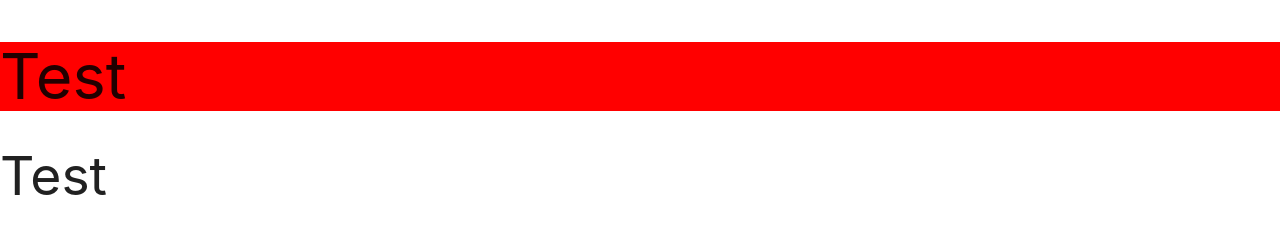
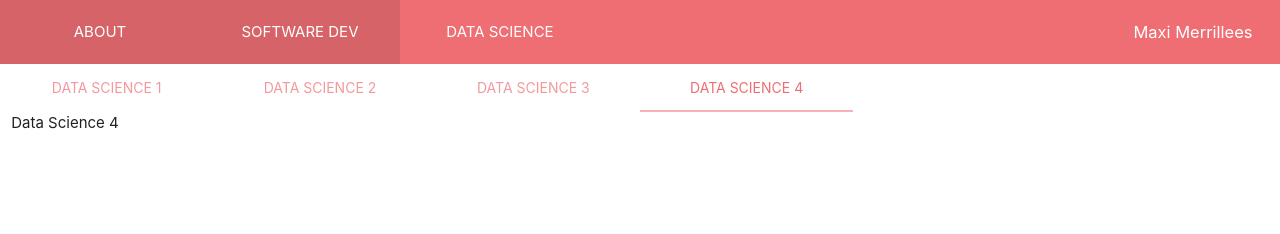
Before and after one commit to maxitron93/new_profile_site, a website: page index.html in a window 1280 px wide. Drawn offline with Linux system fonts and the light colour scheme.

Commit message:
Add nav and sub-nav

```diff
--- a/index.html
+++ b/index.html
@@ -5,13 +5,51 @@
     <meta name="viewport" content="width=device-width, initial-scale=1.0">
     <meta http-equiv="X-UA-Compatible" content="ie=edge">
     <link rel="stylesheet" href="/materialize/css/materialize.min.css">
-    <link rel="stylesheet" href="/style.css">
+    <link rel="stylesheet" href="/resources/style.css">
     <title>Maxi Merrillees</title>
 </head>
 <body>
-    <h1>Test</h1>
-    <h2>Test</h2>
+    <nav>
+        <div class="nav-wrapper">
+            <a class="brand-logo right">Maxi Merrillees</a>
+            <ul id="nav-mobile" class="left hide-on-med-and-down">
+                <li class="btn-main-nav"><a>About</a></li>
+                <li class="btn-main-nav active"><a>Software Dev</a></li>
+                <li class="btn-main-nav"><a>Data Science</a></li>
+            </ul>
+        </div>
+    </nav>
+
+    <div class="sub-nav">
+        <!-- <div class="row nav-sub-software-dev">
+            <ul class="tabs">
+                <li class="tab col s2"><a href="#software-dev-1">Software Dev 1</a></li>
+                <li class="tab col s2"><a href="#software-dev-2">Software Dev 2</a></li>
+                <li class="tab col s2"><a href="#software-dev-3">Software Dev 3</a></li>
+                <li class="tab col s2"><a class="active" href="#software-dev-4">Software Dev 4</a></li>
+            </ul>
+            <div id="software-dev-1" class="col s12">Software Dev 1</div>
+            <div id="software-dev-2" class="col s12">Software Dev 2</div>
+            <div id="software-dev-3" class="col s12">Software Dev 3</div>
+            <div id="software-dev-4" class="col s12">Software Dev 4</div>
+        </div> -->
+
+        <div class="row nav-sub-data-science">
+            <ul class="tabs">
+                <li class="tab col s2"><a href="#data-science-1">Data Science 1</a></li>
+                <li class="tab col s2"><a href="#data-science-2">Data Science 2</a></li>
+                <li class="tab col s2"><a href="#data-science-3">Data Science 3</a></li>
+                <li class="tab col s2"><a class="active" href="#data-science-4">Data Science 4</a></li>
+            </ul>
+            <div id="data-science-1" class="col s12">Data Science 1</div>
+            <div id="data-science-2" class="col s12">Data Science 2</div>
+            <div id="data-science-3" class="col s12">Data Science 3</div>
+            <div id="data-science-4" class="col s12">Data Science 4</div>
+        </div>
+    </div>
+
+
+    <script src="/materialize/js/materialize.min.js"></script>
+    <script src="/resources/app.js"></script>
 </body>
-    <script src="/materialize/js/materialize.min.js"></script>
-    <script src="app.js"></script>
 </html>
--- a/package.json
+++ b/package.json
@@ -4,7 +4,7 @@
   "description": "",
   "main": "app.js",
   "scripts": {
-    "compile:sass": "node-sass main.scss style.css -w"
+    "compile:sass": "node-sass resources/main.scss resources/style.css -w"
   },
   "author": "",
   "license": "ISC",
--- /dev/null
+++ b/resources/app.js
@@ -0,0 +1 @@
+var instance = M.Tabs.init(document.querySelector('.tabs'));
--- /dev/null
+++ b/resources/main.scss
@@ -0,0 +1,28 @@
+// ------------------------------------------------ //
+// MAIN NAV BAR //
+// ------------------------------------------------ //
+.brand-logo {
+    font-size: 110% !important;
+    margin-right: 20px;
+}
+
+.btn-main-nav {
+    width: 200px;
+    text-align: center;
+
+    a {
+        font-size: 100%;
+        text-transform: uppercase;
+    }
+}
+
+// ------------------------------------------------ //
+// SUB NAV BAR //
+// ------------------------------------------------ //
+.nav-sub {
+    display: none;
+}
+
+.nav-sub-active {
+    display: block;
+}
```
Also changed, not shown: app.js (deleted), main.scss (deleted), resources/style.css (added), style.css (deleted).
